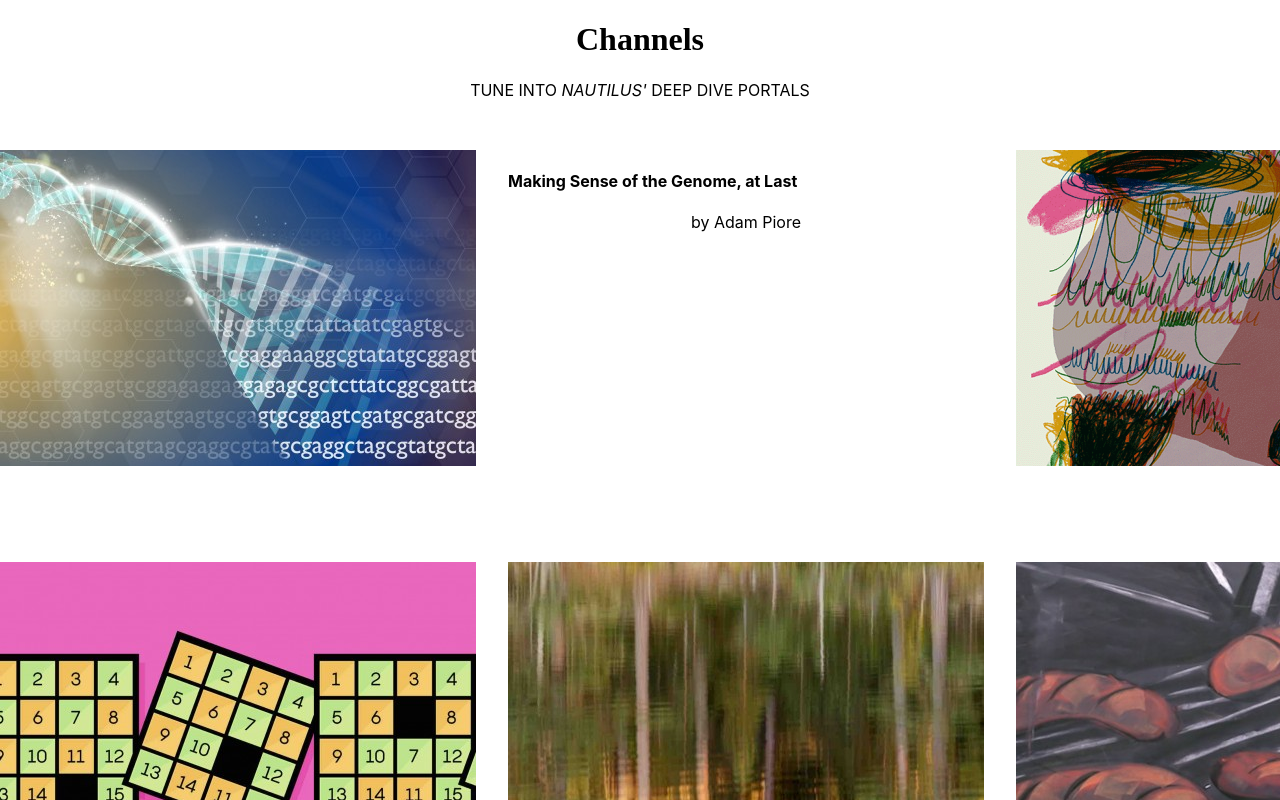
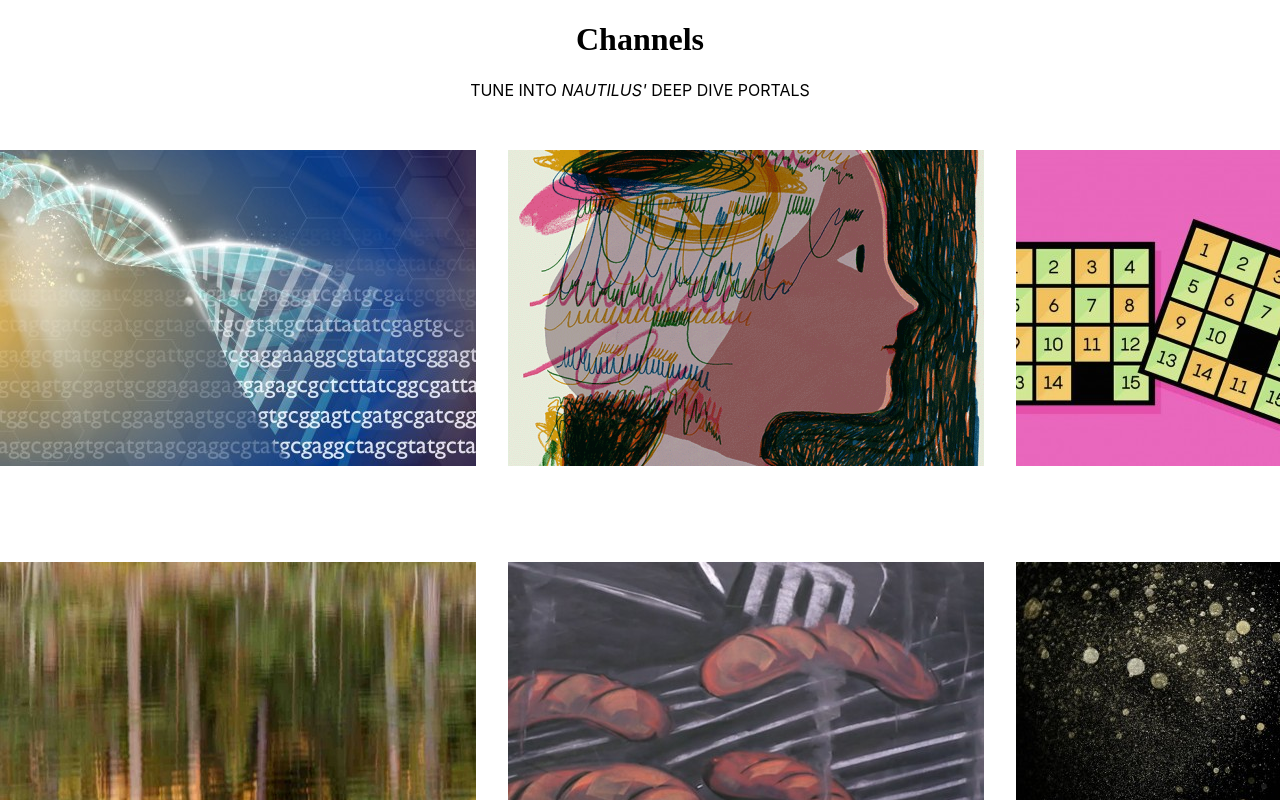
Before and after one commit to BladeKitana732/Nautilus_Mockup, a React (Create React App) app: page / in a window 1280 px wide. Shown: the top 800 px of the page. Built offline with nearby package versions, Linux system fonts and the light colour scheme.

Commit message:
text not displaying even with just h4 tag

```diff
--- a/src/App.js
+++ b/src/App.js
@@ -24,9 +24,8 @@ export default class App extends Component {
 
 
 
-          <img src= { bioImage } alt='bio_and_beyond' className='channel-img'
+          <img text= { Header } src= { bioImage } alt='bio_and_beyond' className='channel-img'
           />
-          <Header />
 
 
           <img src= { femaleFaceImg } alt='artistic_female_face' className='channel-img'/>
--- a/src/components/Header.js
+++ b/src/components/Header.js
@@ -4,8 +4,7 @@ export default class Header extends Component {
     render() {
         return (
             <div>
-                <h4>Making Sense of the Genome, at Last</h4>
-                <p>by Adam Piore</p>
+                <h4>Biology+Beyond</h4>
             </div>
         )
     }
```
Also changed, not shown: src/App.css (line endings or trailing spaces).
